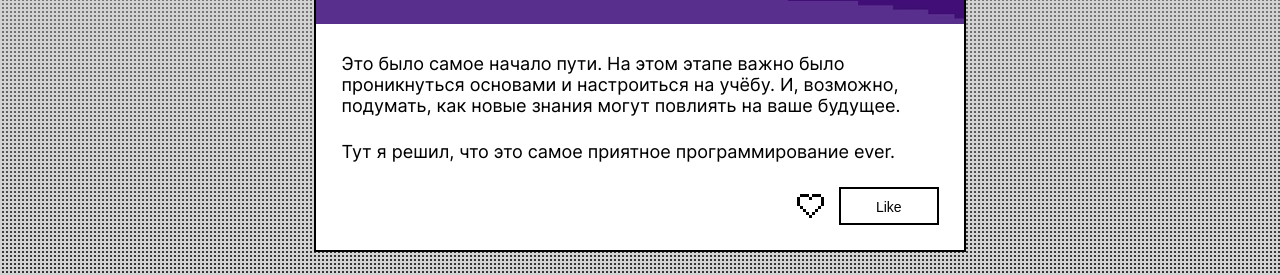
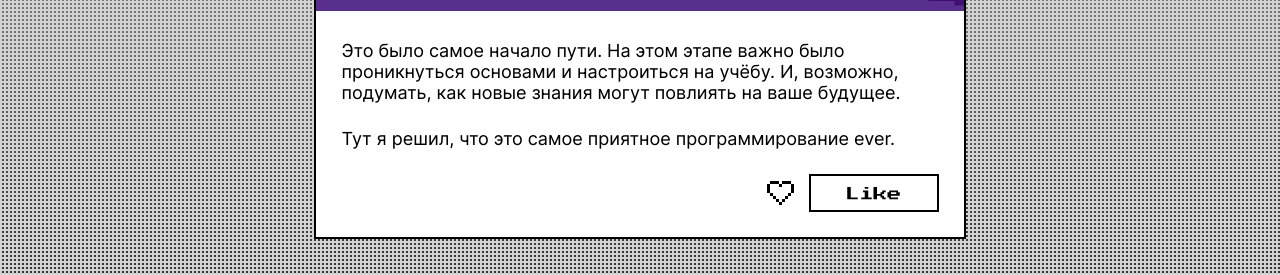
Before and after one commit to uplay1007/zakrivayuschiy-teg-f, a plain HTML site: page index.html in a window 1280 px wide. Shown: the part 1231-1506 px from the top of the page. Drawn offline with Linux system fonts and the light colour scheme.

Commit message:
Update fonts.css

```diff
--- a/fonts/fonts.css
+++ b/fonts/fonts.css
@@ -4,8 +4,8 @@
   font-weight: 410 715;
   font-display: swap;
   src:
-    url("./Inter-Variable.woff2") format("woff2"),
-    url("./Inter-Variable.woff2") format("woff2 supports variations"");
+    url("./Inter-Variable.woff2") format("woff2 supports variations"),
+    url("./Inter-Variable.woff2") format("woff2-variations");
 }
 
 @font-face {
```
